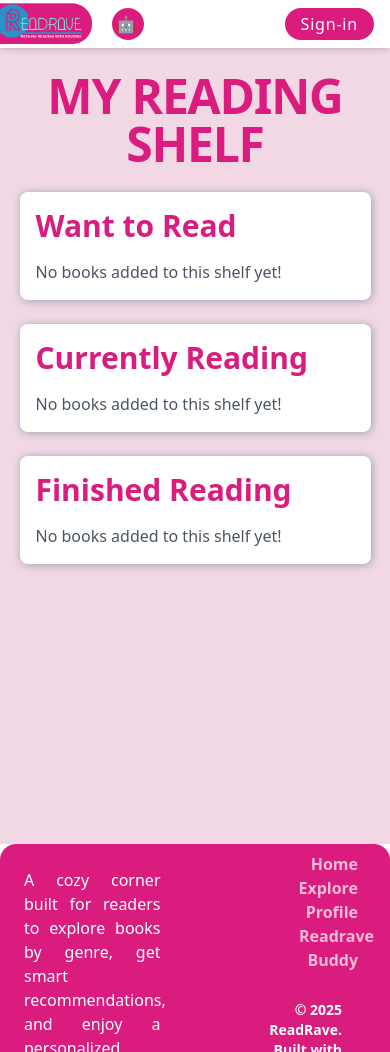
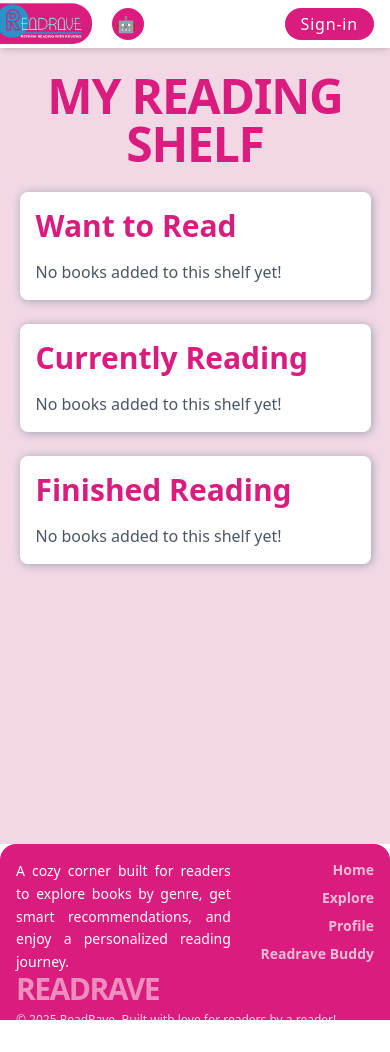
Before and after one commit to salonijaiswal7412/ReadRave, a React (Vite) app in the folder client/: page /my-shelf in a window 390 px wide. After the commit the page ends 1020 px from the top, so only its background shows below. Built offline with nearby package versions, Linux system fonts and the light colour scheme.

Commit message:
made UI responsive

```diff
--- a/client/src/components/Carousel.jsx
+++ b/client/src/components/Carousel.jsx
@@ -14,9 +14,9 @@ function Carousel() {
             <div
                 data-scroll-section
                 data-scroll-speed="1.1"
-                className="w-screen min-h-screen bg-white p-4 md:p-8 flex flex-col lg:flex-row items-center justify-center"
+                className="w-screen max-h-screen bg-white p-4 md:p-8 flex flex-col lg:flex-row items-center justify-center"
             >
-                <div className="left w-full lg:w-1/2 h-full mb-8 lg:mb-0 px-4 lg:px-0">
+                <div className="left w-full lg:w-1/2 h-full mb-8 lg:mb-0 px-4 lg:px-0 ">
                     <img
                         src={bg}
                         className="rounded-lg shadow-[0_0_2rem] shadow-gray-600 w-full h-64 sm:h-80 md:h-96 lg:h-full object-cover max-h-[500px] lg:max-h-none"
--- a/client/src/components/ChatbotBanner.jsx
+++ b/client/src/components/ChatbotBanner.jsx
@@ -5,32 +5,33 @@ import { Link } from 'react-router-dom';
 
 function ChatbotBanner() {
     useLocoScroll(true);
+
     return (
-    <div data-scroll-section className='w-screen min-h-[80vh] p-4 sm:p-6 md:p-8 lg:p-10 px-4 sm:px-6 md:px-12 lg:px-20 xl:px-40 bg-white'>
-        <div className="bg bg-[#2A92C9] h-full min-h-[70vh] rounded-2xl shadow-[0_0_2rem] shadow-gray-500 p-4 sm:p-6 md:p-8 lg:p-10 flex flex-col lg:flex-row items-center lg:items-stretch">
+        <div data-scroll-section className='w-screen min-h-[60vh] sm:min-h-[70vh] md:min-h-[80vh] p-4 sm:p-6 md:p-8 lg:p-10 px-4 sm:px-6 md:px-12 lg:px-20 xl:px-40 bg-white'>
+            <div className="bg bg-[#2A92C9] h-full min-h-[50vh] sm:min-h-[60vh] md:min-h-[70vh] rounded-2xl shadow-[0_0_2rem] shadow-gray-500 p-4 sm:p-6 md:p-8 lg:p-10 flex flex-col lg:flex-row items-center lg:items-stretch">
 
                 {/* Left side - Robot image */}
-            <div className="left w-full lg:w-1/3 flex justify-center lg:justify-start mb-6 lg:mb-0">
-                <img src={robo} className='h-[140%] max-h-96 object-end' alt="ReadRave Buddy Robot" />
+                <div className="left w-full lg:w-1/3 flex justify-center lg:justify-start mb-4 sm:mb-6 lg:mb-0">
+                    <img src={robo} className='h-32 sm:h-40 md:h-48 lg:h-[140%] max-h-48 sm:max-h-64 lg:max-h-96 object-contain lg:object-end' alt="ReadRave Buddy Robot" />
                 </div>
 
                 {/* Right side - Content */}
                 <div className="right w-full lg:w-2/3 lg:mt-8 text-center lg:text-left">
-                <h2 className="text-2xl sm:text-3xl md:text-4xl lg:text-5xl font-bold text-white tracking-tighter mb-4">
+                    <h2 className="text-xl sm:text-2xl md:text-3xl lg:text-4xl xl:text-5xl font-bold text-white tracking-tighter mb-3 sm:mb-4">
                         Not sure what to read next?
                     </h2>
 
-                <div className='font-medium text-lg sm:text-xl text-gray-100 mb-4'>
+                    <div className='font-medium text-base sm:text-lg md:text-xl text-gray-100 mb-3 sm:mb-4'>
                         Let ReadRave Buddy help you discover your next favorite book
                     </div>
 
-                <p className="text-sm sm:text-base md:text-lg text-gray-300 max-w-none lg:max-w-xl text-justify lg:text-left w-full lg:w-[75%] tracking-tight leading-6 mb-6 sm:mb-8 px-2 lg:px-0 lg:mx-10">
+                    <p className="text-xs sm:text-sm md:text-base lg:text-lg text-gray-300 max-w-none lg:max-w-xl text-center lg:text-left w-full lg:w-[75%] tracking-tight leading-5 sm:leading-6 mb-4 sm:mb-6 md:mb-8 px-2 lg:px-0 lg:mx-10">
                         Whether you're into cozy sci-fi, dramatic romance, or fast-paced thrillers, our AI-powered book buddy will guide you through handpicked reads that match your preferences perfectly. Answer a few quick questions and let the magic begin!
                     </p>
 
                     <div className="flex justify-center lg:justify-start lg:ml-80">
                         <Link to='/chatbot' className="bg-white text-[#d91c7d] px-4 sm:px-6 py-2 rounded-full font-semibold shadow-md hover:cursor-pointer transition hover:shadow-2xl inline-block">
-                        <span className='opacity-70 hover:opacity-100 transition text-sm sm:text-base'>
+                            <span className='opacity-70 hover:opacity-100 transition text-xs sm:text-sm md:text-base'>
                                 Talk to ReadRave Buddy →
                             </span>
                         </Link>
--- a/client/src/components/CommonFooter.jsx
+++ b/client/src/components/CommonFooter.jsx
@@ -3,20 +3,49 @@ import { Link } from 'react-router-dom';
 
 function CommonFooter() {
   return (
-    <div className='w-full h-52 bg-[#d91c7d] flex rounded-t-2xl overflow-hidden relative bottom-0'>
-        <div className="left w-1/2 mt-6 text-white mx-2">
-        <p className='mx-4 w-[70%] text-justify m-auto'> A cozy corner built for readers to explore books by genre, get smart recommendations, and enjoy a personalized reading journey — all in one thoughtfully designed space.</p>
-        <h1 className='text-8xl font-extrabold tracking-tighter opacity-50 leading-34 '>READRAVE</h1></div>
-        <div className="right w-1/2 mt-2">
-         <div className="links flex-col flex sm:mt-[8%] lg:mt-[6%] mb- text-white font-semibold text-base sm:text-lg px-4 lg:px-0 text-end">
-                    <span><Link to='/' className='mx-4 lg:mx-10 opacity-70 hover:opacity-100 transition duration-600'>Home</Link></span>
-                    <span><Link to='/explore' className='opacity-70 mx-4 lg:mx-10 hover:opacity-100 transition duration-600'>Explore</Link></span>
-                    <span><Link to='/profile' className='mx-4 lg:mx-10 opacity-70 hover:opacity-100 transition duration-600'>Profile</Link></span>
-                    <span><Link to='/chatbot' className='mx-4 lg:mx-10 opacity-70 hover:opacity-100 transition duration-600'>Readrave Buddy</Link></span>
+    <div className='w-full h-44 sm:h-48 md:h-52 lg:h-52 bg-[#d91c7d] flex flex-col lg:flex-row rounded-t-2xl overflow-hidden relative bottom-0'>
+        {/* Mobile/Tablet Layout */}
+        <div className="block lg:hidden w-full h-full flex flex-col justify-between p-4">
+            <div className="top flex justify-between items-start">
+                <div className="description w-[60%]">
+                    <p className='text-white text-sm sm:text-base text-justify leading-relaxed'>
+                        A cozy corner built for readers to explore books by genre, get smart recommendations, and enjoy a personalized reading journey.
+                    </p>
+                </div>
+                <div className="links flex flex-col gap-2 text-white font-semibold text-sm sm:text-base text-right">
+                    <Link to='/' className='opacity-70 hover:opacity-100 transition duration-600'>Home</Link>
+                    <Link to='/explore' className='opacity-70 hover:opacity-100 transition duration-600'>Explore</Link>
+                    <Link to='/profile' className='opacity-70 hover:opacity-100 transition duration-600'>Profile</Link>
+                    <Link to='/chatbot' className='opacity-70 hover:opacity-100 transition duration-600'>Readrave Buddy</Link>
+                </div>
+            </div>
 
+            <div className="bottom flex flex-col gap-2">
+                <h1 className='text-3xl sm:text-4xl md:text-5xl font-extrabold tracking-tighter opacity-50 leading-none text-white'>READRAVE</h1>
+                <div className='text-xs sm:text-sm text-white opacity-80'>
+                    © 2025 ReadRave. Built with love for readers by a reader!
+                </div>
+            </div>
+        </div>
+
+        {/* Desktop Layout */}
+        <div className="hidden lg:flex w-full h-full">
+            <div className="left w-1/2 mt-6 text-white mx-2">
+                <p className='mx-4 w-[70%] text-justify m-auto text-base'>
+                    A cozy corner built for readers to explore books by genre, get smart recommendations, and enjoy a personalized reading journey — all in one thoughtfully designed space.
+                </p>
+                <h1 className='text-8xl font-extrabold tracking-tighter opacity-50 leading-34'>READRAVE</h1>
+            </div>
+            <div className="right w-1/2 mt-2">
+                <div className="links flex-col flex mt-[6%] text-white font-semibold text-base xl:text-lg px-0 text-end">
+                    <span><Link to='/' className='mx-10 opacity-70 hover:opacity-100 transition duration-600'>Home</Link></span>
+                    <span><Link to='/explore' className='opacity-70 mx-10 hover:opacity-100 transition duration-600'>Explore</Link></span>
+                    <span><Link to='/profile' className='mx-10 opacity-70 hover:opacity-100 transition duration-600'>Profile</Link></span>
+                    <span><Link to='/chatbot' className='mx-10 opacity-70 hover:opacity-100 transition duration-600'>Readrave Buddy</Link></span>
                     <div className='text-sm relative mt-7 mx-8'>© 2025 ReadRave. Built with love for readers by a reader!</div>
-                </div></div>
-
+                </div>
+            </div>
+        </div>
     </div>
   )
 }
--- a/client/src/components/FooterMain.jsx
+++ b/client/src/components/FooterMain.jsx
@@ -4,7 +4,6 @@ import gsap from 'gsap';
 import footerBg from '../assets/images/footerbg.png';
 import character from'../assets/images/char.png'
 import { Link } from 'react-router-dom';
-
 import { ScrollTrigger } from 'gsap/ScrollTrigger';
 import { useGSAP } from '@gsap/react';
 
@@ -14,21 +13,41 @@ function FooterMain() {
     useLocoScroll(true);
 
     return (
-        <div data-scroll-section data-scroll-speed="2" className='w-screen h-[70vh] bg-cover bg-center bg-no-repeat z-50 flex flex-col lg:flex-row' style={{ backgroundImage: `url(${footerBg})` }}>
-            <div className="left w-full lg:w-1/2 h-1/2 lg:h-full">
-                <div className="links flex-col flex mt-[5%] sm:mt-[8%] lg:mt-[17%] mb- text-white font-semibold text-base sm:text-lg px-4 lg:px-0">
-                    <span><Link to='/' className='mx-4 lg:mx-10 opacity-70 hover:opacity-100 transition duration-600'>Home</Link></span>
-                    <span><Link to='/explore' className='opacity-70 mx-4 lg:mx-10 hover:opacity-100 transition duration-600'>Explore</Link></span>
-                    <span><Link to='/profile' className='mx-4 lg:mx-10 opacity-70 hover:opacity-100 transition duration-600'>Profile</Link></span>
-                    <span><Link to='/chatbot' className='mx-4 lg:mx-10 opacity-70 hover:opacity-100 transition duration-600'>Readrave Buddy</Link></span>
-                    <div className='mx-2 text-sm relative mt-6'>© 2025 ReadRave. Built with love for readers by a reader!</div>
-                    <div className="bottom mt-0">
-                        <h1 className='text-4xl sm:text-6xl lg:text-9xl font-extrabold opacity-30 tracking-tight'>READRAVE</h1>
+        <div
+            data-scroll-section
+            data-scroll-speed="2"
+            className='w-screen h-[45vh] xs:h-[50vh] sm:h-[55vh] md:h-[65vh] lg:h-[70vh] bg-[#d91c7d] lg:bg-cover lg:bg-center lg:bg-no-repeat z-50 flex flex-col lg:flex-row'
+            style={{
+                backgroundImage: typeof window !== 'undefined' && window.innerWidth >= 1024 ? `url(${footerBg})` : 'none'
+            }}
+        >
+            <div className="left w-full lg:w-1/2 h-[50%] sm:h-[55%] lg:h-full flex flex-col justify-between lg:justify-start">
+                <div className="links flex-col flex mt-[3%] xs:mt-[4%] sm:mt-[5%] md:mt-[8%] lg:mt-[17%] text-white font-semibold text-xs xs:text-sm sm:text-base md:text-lg lg:text-base xl:text-lg px-3 xs:px-4 lg:px-0">
+                    <div className="navigation-links space-y-1 xs:space-y-1 sm:space-y-2 lg:space-y-0">
+                        <span><Link to='/' className='mx-3 xs:mx-4 lg:mx-10 opacity-70 hover:opacity-100 transition duration-600 block py-1 lg:py-0'>Home</Link></span>
+                        <span><Link to='/explore' className='opacity-70 mx-3 xs:mx-4 lg:mx-10 hover:opacity-100 transition duration-600 block py-1 lg:py-0'>Explore</Link></span>
+                        <span><Link to='/profile' className='mx-3 xs:mx-4 lg:mx-10 opacity-70 hover:opacity-100 transition duration-600 block py-1 lg:py-0'>Profile</Link></span>
+                        <span><Link to='/chatbot' className='mx-3 xs:mx-4 lg:mx-10 opacity-70 hover:opacity-100 transition duration-600 block py-1 lg:py-0'>Readrave Buddy</Link></span>
+                    </div>
+
+                    <div className='mx-3 xs:mx-4 lg:mx-2 text-xs xs:text-xs sm:text-sm lg:text-sm opacity-80 mt-2 xs:mt-2 sm:mt-3 lg:mt-6'>
+                        © 2025 ReadRave. Built with love for readers by a reader!
+                    </div>
+
+                    <div className="bottom mt-1 xs:mt-1 sm:mt-2 lg:mt-0">
+                        <h1 className='text-sm xs:text-lg sm:text-2xl md:text-4xl lg:text-9xl font-extrabold opacity-30 tracking-tight mx-3 xs:mx-4 lg:mx-0'>
+                            READRAVE
+                        </h1>
                     </div>
                 </div>
             </div>
-            <div className="right w-full lg:w-1/2 h-1/2 lg:h-[100%] flex flex-col justify-end lg:justify-start">
-                <img className='char h-full lg:h-[120%] object-contain lg:object-bottom lg:ml-70' src={character} alt="" />
+
+            <div className="right w-full lg:w-1/2 h-[50%] sm:h-[45%] lg:h-[100%] flex flex-col justify-end lg:justify-start overflow-hidden">
+                <img
+                    className='char h-full w-full lg:w-auto lg:h-[120%] object-contain object-bottom lg:object-bottom lg:ml-70'
+                    src={character}
+                    alt="ReadRave Character"
+                />
             </div>
         </div>
     )
--- a/client/src/components/Hero.jsx
+++ b/client/src/components/Hero.jsx
@@ -17,9 +17,9 @@ const Hero = () => {
   }, []);
 
   return (
-    <div  className="w-full mt-8 lg:mt-12">
+    <div  className="w-full md:mt-12 lg:mt-12">
       <div
-        className="w-full h-1/2 md:h-1/2  lg:h-screen max-h-screen overflow-hidden bg-cover bg-center bg-[#d91c7d] flex flex-col md:flex-row items-center justify-between px-4  md:px-10"
+        className="w-full h-1/2 md:h-1/2 md:pt-4  lg:h-screen max-h-screen overflow-hidden bg-cover bg-center bg-[#d91c7d] flex flex-col md:flex-row items-center justify-between px-4  md:px-10"
         style={{ backgroundImage: `url(${background_img})` }}
       >
         <div className="left w-full md:w-2/3 text-white md:ml-10 py-10 md:py-0">
--- a/client/src/components/Image.jsx
+++ b/client/src/components/Image.jsx
@@ -7,7 +7,7 @@ const Image = () => {
     useLocoScroll(true);
   return (
     <div>
-      <div data-scroll-section className="w-screen h-[100vh] p-8 bg-white ">
+      <div data-scroll-section className="w-screen lg:h-[100vh] sm:h-[50vh]  md:h-[60vh] p-8 bg-white ">
         <img src={device} alt="" className='m-auto' />
       </div>
     </div>
```
Also changed, not shown: client/src/components/Genres.jsx (+6 -7 lines), client/src/pages/GenrePage.jsx (+20 -11 lines). Lines whose indentation alone changed are shown as unchanged.
